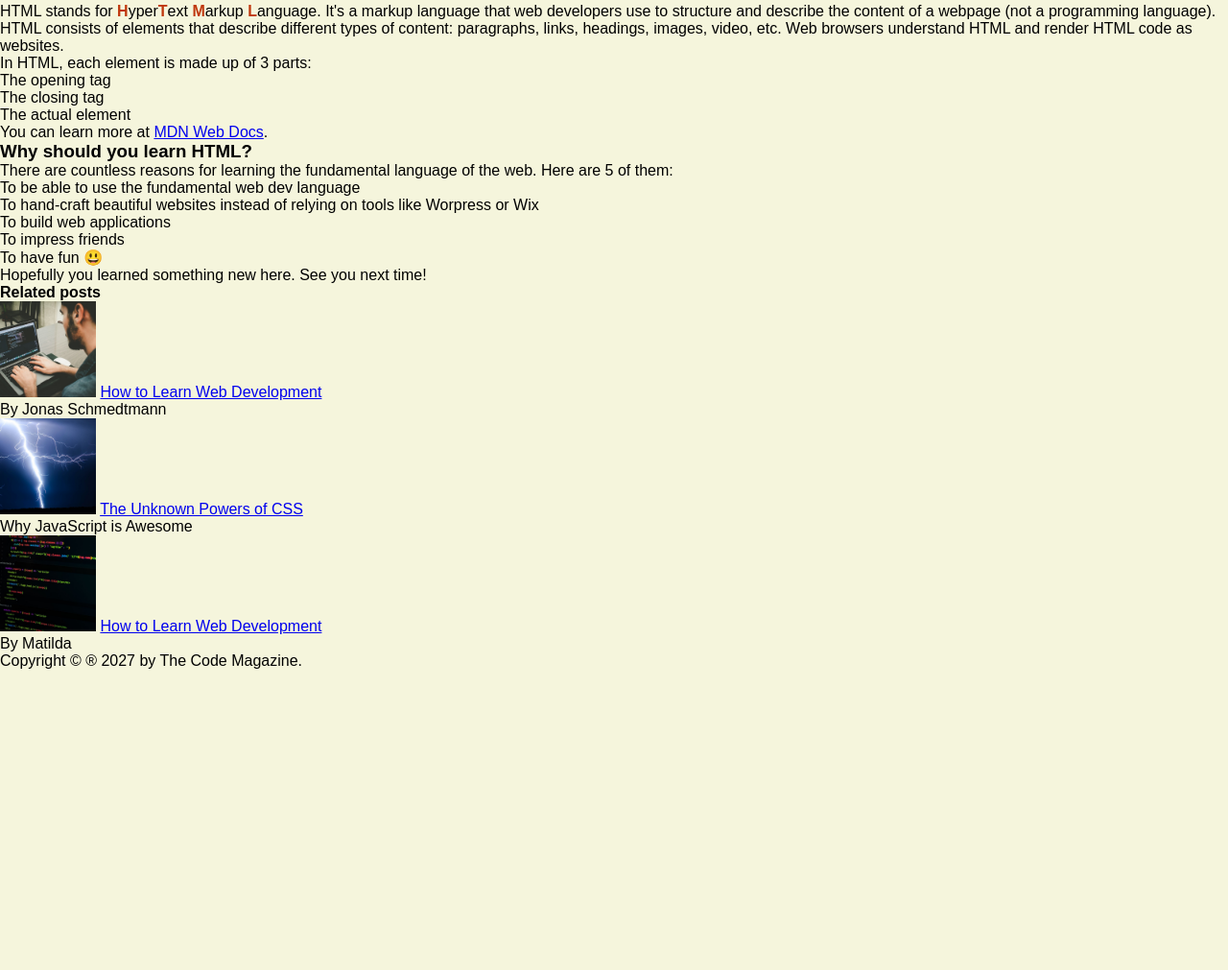
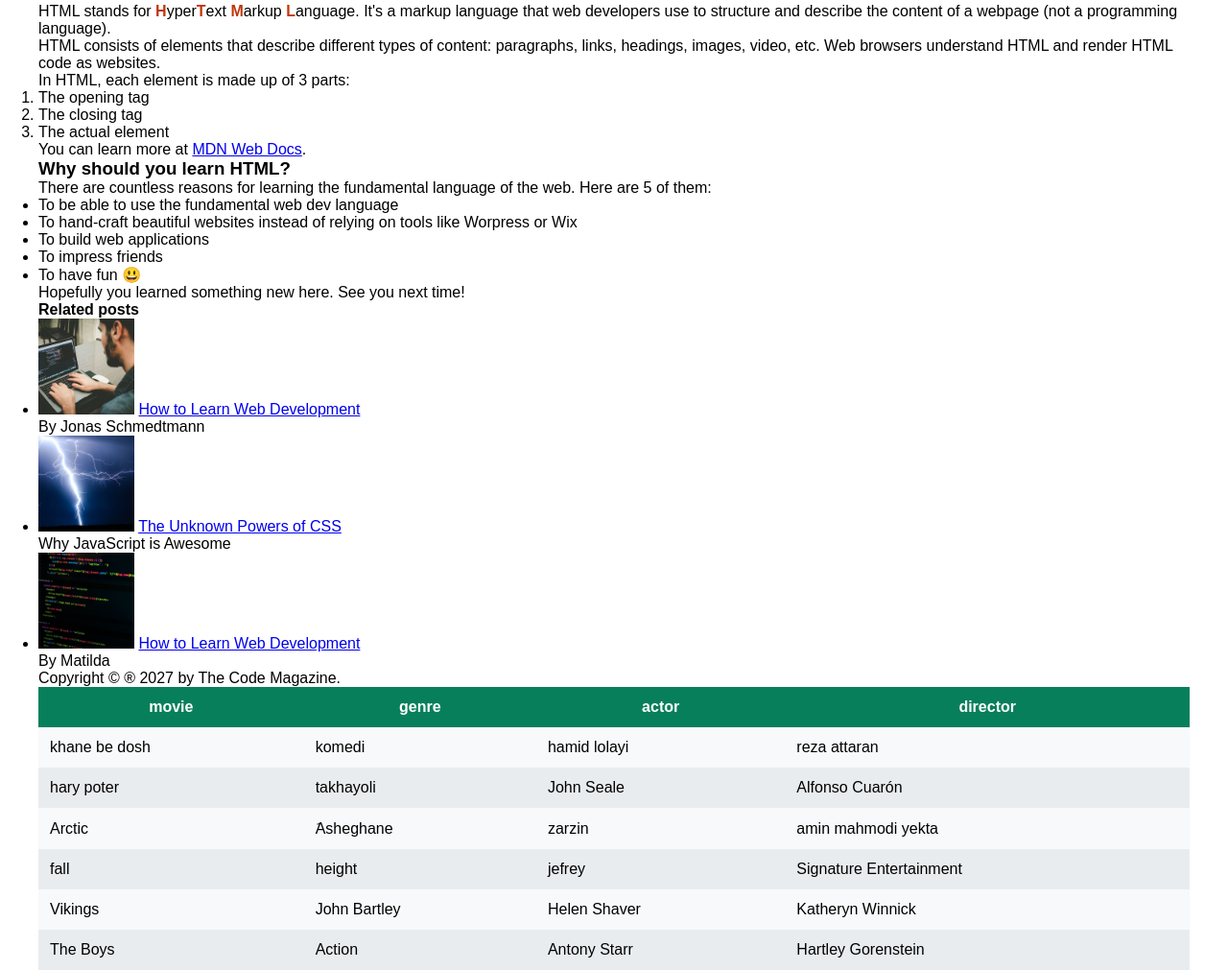
Before and after one commit to adel-nodehi/HTML-3-2, a plain HTML site: page index.html in a window 1280 px wide. Shown: the part 1288-2299 px from the top of the page at 96% size. Before the commit the page ends 1986 px from the top, so only its background shows below. Drawn offline with Linux system fonts and the light colour scheme.

Commit message:
table part

```diff
--- a/index.html
+++ b/index.html
@@ -38,7 +38,8 @@
       </div>
     </header>
 
-    <header>
+    <header class="header">
+      <div class="container">
         <h1 class="main_title" title="this is main header">
           📘 The Code Magazine
         </h1>
@@ -48,9 +49,11 @@
           <a class="navigation_link" href="#">Callenges</a>
           <a class="navigation_link" href="#">Flexbox</a>
         </nav>
+      </div>
     </header>
 
     <main>
+      <div class="container">
         <article>
           <h2>The Basic Language of the Web: HTML</h2>
 
@@ -60,14 +63,16 @@
             class="person_photo"
           />
 
-        <p>Posted by <strong>Laura Jones</strong> on Monday, June 21st 2027</p>
+          <p>
+            Posted by <strong>Laura Jones</strong> on Monday, June 21st 2027
+          </p>
 
           <img src="./img/post-img.jpg" alt="post" class="post_photo" />
 
           <p class="light_color">
             All modern websites and web applications are built using three
-          <em>fundamental</em> technologies: HTML, CSS and JavaScript. These are
-          the languages of the web.
+            <em>fundamental</em> technologies: HTML, CSS and JavaScript. These
+            are the languages of the web.
           </p>
 
           <p class="light_color">
@@ -86,9 +91,9 @@
             </p>
 
             <p>
-            HTML consists of elements that describe different types of content:
-            paragraphs, links, headings, images, video, etc. Web browsers
-            understand HTML and render HTML code as websites.
+              HTML consists of elements that describe different types of
+              content: paragraphs, links, headings, images, video, etc. Web
+              browsers understand HTML and render HTML code as websites.
             </p>
 
             <p>In HTML, each element is made up of 3 parts:</p>
@@ -113,15 +118,15 @@
             <h3>Why should you learn HTML?</h3>
 
             <p>
-            There are countless reasons for learning the fundamental language of
-            the web. Here are 5 of them:
+              There are countless reasons for learning the fundamental language
+              of the web. Here are 5 of them:
             </p>
 
             <ul>
               <li>To be able to use the fundamental web dev language</li>
               <li>
-              To hand-craft beautiful websites instead of relying on tools like
-              Worpress or Wix
+                To hand-craft beautiful websites instead of relying on tools
+                like Worpress or Wix
               </li>
               <li>To build web applications</li>
               <li>To impress friends</li>
@@ -167,10 +172,64 @@
             </li>
           </ul>
         </aside>
+      </div>
     </main>
 
     <footer>
+      <div class="container">
         <p>Copyright &copy; &reg; 2027 by The Code Magazine.</p>
+      </div>
     </footer>
+
+    <div class="container">
+      <table>
+        <thead>
+          <tr>
+            <th>movie</th>
+
+            <th>genre</th>
+            <th>actor</th>
+            <th>director</th>
+          </tr>
+        </thead>
+
+        <tr class="table__light-bg">
+          <td>khane be dosh</td>
+          <td>komedi</td>
+          <td>hamid lolayi</td>
+          <td>reza attaran</td>
+        </tr>
+        <tr class="table__dark-bg">
+          <td>hary poter</td>
+          <td>takhayoli</td>
+          <td>John Seale</td>
+          <td>Alfonso Cuarón</td>
+        </tr>
+        <tr class="table__light-bg">
+          <td>Arctic</td>
+          <td>َAsheghane</td>
+          <td>zarzin</td>
+          <td>amin mahmodi yekta</td>
+        </tr>
+        <tr class="table__dark-bg">
+          <td>fall</td>
+          <td>height</td>
+          <td>jefrey</td>
+          <td>Signature Entertainment</td>
+        </tr>
+        <tr class="table__light-bg">
+          <td>Vikings</td>
+          <td>John Bartley</td>
+          <td>Helen Shaver</td>
+          <td>Katheryn Winnick</td>
+        </tr>
+        <tr class="table__dark-bg">
+          <td>The Boys</td>
+          <td>Action</td>
+          <td>Antony Starr</td>
+          <td>Hartley Gorenstein</td>
+        </tr>
+      </table>
+    </div>
   </body>
 </html>
--- a/styles/style.css
+++ b/styles/style.css
@@ -5,8 +5,6 @@
 }
 
 body {
-  background-color: beige;
-
   margin: 0;
 
   font-family: sans-serif;
@@ -80,6 +78,10 @@ strong {
   font-weight: 700;
 }
 
+/*
+end of header hero
+ */
+
 .main_title {
   font-size: 40px;
 }
@@ -115,3 +117,26 @@ strong {
 .sidebar_image {
   width: 100px;
 }
+
+table {
+  width: 100%;
+  border-collapse: collapse;
+}
+
+thead {
+  color: #fff;
+  background-color: #087f5b;
+}
+
+th,
+td {
+  padding: 12px;
+}
+
+.table__dark-bg {
+  background-color: #e9ecef;
+}
+
+.table__light-bg {
+  background-color: #f8f9fa;
+}
```
Lines whose indentation alone changed are shown as unchanged.
